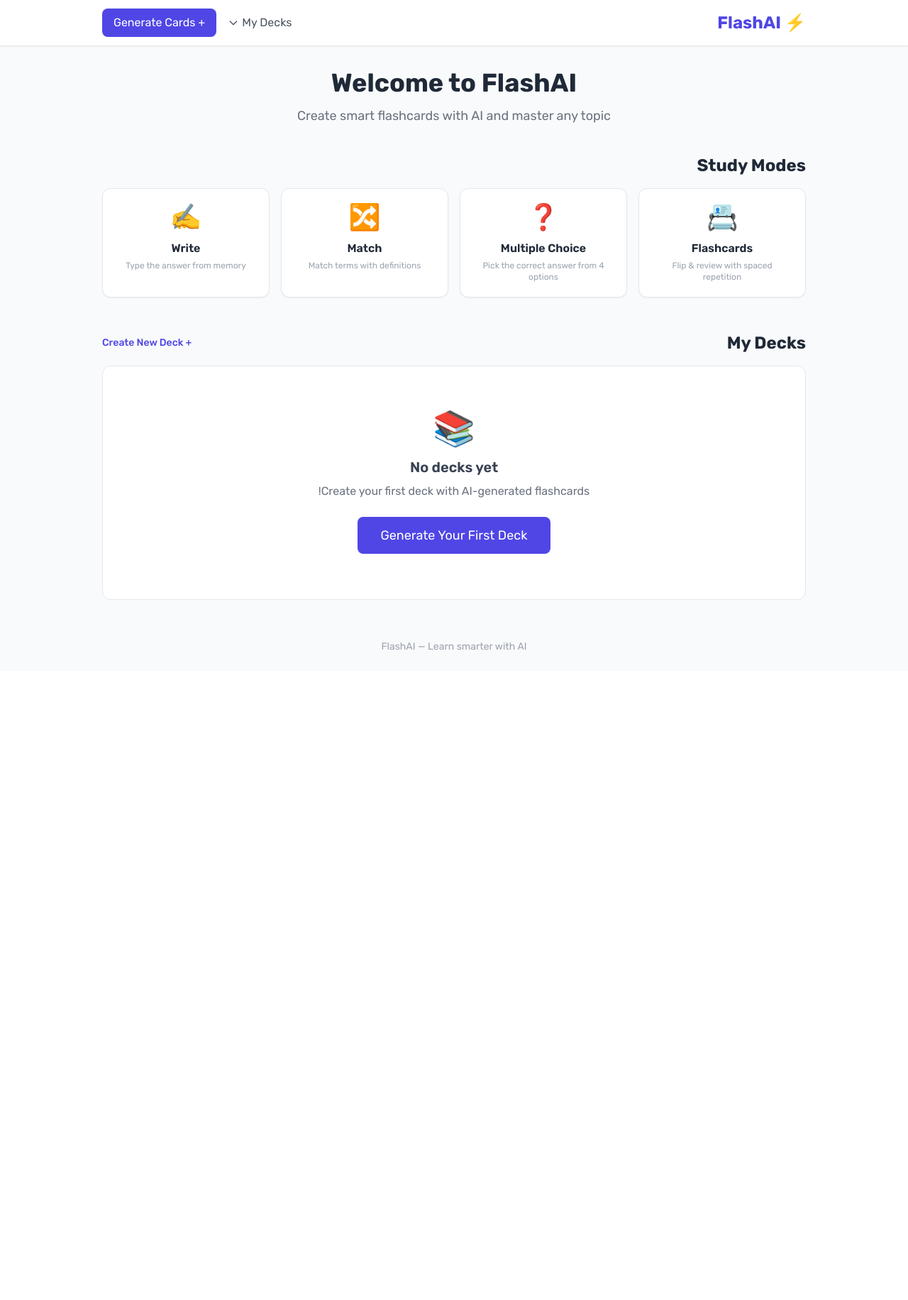
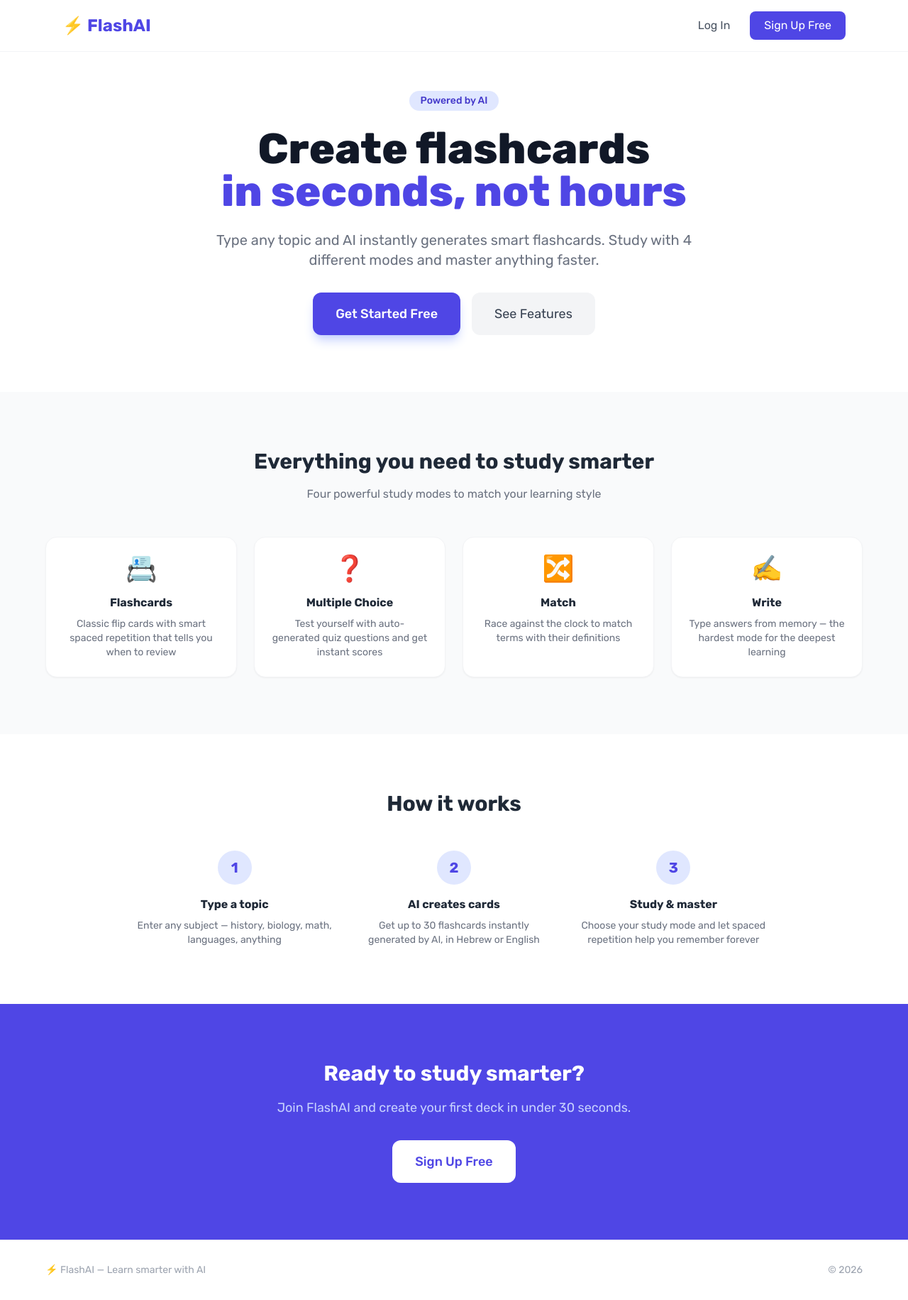
Before and after one commit to eithanhaletsky-hub/flashai, a Flask app: page / in a window 1280 px wide. Shown: the whole page at 71% size. Before the commit the page ends 916 px from the top, so only its background shows below. Run offline with Flask 3, Linux system fonts and the light colour scheme; some libraries are stand-ins or nearby versions.

Commit message:
Add user auth, landing page, and professional README

```diff
--- a/app/routes/main.py
+++ b/app/routes/main.py
@@ -1,18 +1,22 @@
 from flask import Blueprint, render_template, jsonify
+from flask_login import current_user, login_required
 from app.models import Deck
 
 main_bp = Blueprint("main", __name__)
 
 
 @main_bp.route("/")
-def index():
-    decks = Deck.query.order_by(Deck.created_at.desc()).all()
-    return render_template("index.html", decks=decks)
+def landing():
+    if current_user.is_authenticated:
+        decks = Deck.query.filter_by(user_id=current_user.id).order_by(Deck.created_at.desc()).all()
+        return render_template("index.html", decks=decks)
+    return render_template("landing.html")
 
 
 @main_bp.route("/api/decks")
+@login_required
 def api_decks():
-    decks = Deck.query.order_by(Deck.created_at.desc()).all()
+    decks = Deck.query.filter_by(user_id=current_user.id).order_by(Deck.created_at.desc()).all()
     return jsonify([
         {"id": d.id, "name": d.name, "card_count": d.card_count}
         for d in decks
--- a/app/templates/base.html
+++ b/app/templates/base.html
@@ -12,10 +12,11 @@
 <body class="bg-gray-50 min-h-screen font-['Rubik']">
     <nav class="bg-white shadow-sm border-b border-gray-200 relative z-50">
         <div class="max-w-5xl mx-auto px-4 py-3 flex items-center justify-between">
-            <a href="{{ url_for('main.index') }}" class="text-2xl font-bold text-indigo-600">
+            <a href="{{ url_for('main.landing') }}" class="text-2xl font-bold text-indigo-600">
                 &#x26A1; FlashAI
             </a>
             <div class="flex gap-4 items-center">
+                {% if current_user.is_authenticated %}
                 <div class="relative" id="decks-dropdown">
                     <button onclick="toggleDropdown()" class="text-gray-600 hover:text-indigo-600 transition flex items-center gap-1">
                         My Decks
@@ -24,13 +25,21 @@
                     <div id="dropdown-menu" class="hidden absolute left-0 mt-2 w-64 bg-white rounded-xl shadow-lg border border-gray-200 py-2 z-50">
                         <div id="dropdown-decks"></div>
                         <div class="border-t border-gray-100 mt-1 pt-1">
-                            <a href="{{ url_for('main.index') }}" class="block px-4 py-2 text-sm text-indigo-600 hover:bg-gray-50">View All Decks</a>
+                            <a href="{{ url_for('main.landing') }}" class="block px-4 py-2 text-sm text-indigo-600 hover:bg-gray-50">View All Decks</a>
                         </div>
                     </div>
                 </div>
                 <a href="{{ url_for('cards.generate') }}" class="bg-indigo-600 text-white px-4 py-2 rounded-lg hover:bg-indigo-700 transition">
                     + Generate Cards
                 </a>
+                <span class="text-gray-400 text-sm">{{ current_user.username }}</span>
+                <a href="{{ url_for('auth.logout') }}" class="text-gray-500 hover:text-red-500 transition text-sm">
+                    Log Out
+                </a>
+                {% else %}
+                <a href="{{ url_for('auth.login') }}" class="text-gray-600 hover:text-indigo-600 transition">Log In</a>
+                <a href="{{ url_for('auth.register') }}" class="bg-indigo-600 text-white px-4 py-2 rounded-lg hover:bg-indigo-700 transition">Sign Up</a>
+                {% endif %}
             </div>
         </div>
     </nav>
@@ -56,6 +65,7 @@
     </footer>
 
     <script src="{{ url_for('static', filename='js/app.js') }}"></script>
+    {% if current_user.is_authenticated %}
     <script>
     function toggleDropdown() {
         const menu = document.getElementById('dropdown-menu');
@@ -64,7 +74,7 @@
     }
     document.addEventListener('click', (e) => {
         const dd = document.getElementById('decks-dropdown');
-        if (!dd.contains(e.target)) document.getElementById('dropdown-menu').classList.add('hidden');
+        if (dd && !dd.contains(e.target)) document.getElementById('dropdown-menu').classList.add('hidden');
     });
     function loadDecks() {
         fetch('/api/decks').then(r => r.json()).then(decks => {
@@ -82,6 +92,7 @@
         });
     }
     </script>
+    {% endif %}
     {% block scripts %}{% endblock %}
 </body>
 </html>
--- a/app/templates/index.html
+++ b/app/templates/index.html
@@ -3,7 +3,7 @@
 
 {% block content %}
 <div class="text-center mb-10">
-    <h1 class="text-4xl font-bold text-gray-800 mb-3">Welcome to FlashAI</h1>
+    <h1 class="text-4xl font-bold text-gray-800 mb-3">Welcome back, {{ current_user.username }}!</h1>
     <p class="text-lg text-gray-500">Create smart flashcards with AI and master any topic</p>
 </div>
 
--- /dev/null
+++ b/app/templates/landing.html
@@ -0,0 +1,123 @@
+<!DOCTYPE html>
+<html lang="en">
+<head>
+    <meta charset="UTF-8">
+    <meta name="viewport" content="width=device-width, initial-scale=1.0">
+    <title>FlashAI — Learn Smarter with AI Flashcards</title>
+    <script src="https://cdn.tailwindcss.com"></script>
+    <link href="https://fonts.googleapis.com/css2?family=Rubik:wght@400;500;600;700;800&display=swap" rel="stylesheet">
+    <style>body { font-family: 'Rubik', sans-serif; }</style>
+</head>
+<body class="bg-white">
+
+    <!-- Navbar -->
+    <nav class="fixed w-full top-0 bg-white/80 backdrop-blur-md z-50 border-b border-gray-100">
+        <div class="max-w-6xl mx-auto px-6 py-4 flex items-center justify-between">
+            <span class="text-2xl font-bold text-indigo-600">&#x26A1; FlashAI</span>
+            <div class="flex gap-3">
+                <a href="{{ url_for('auth.login') }}" class="text-gray-600 hover:text-indigo-600 transition px-4 py-2">Log In</a>
+                <a href="{{ url_for('auth.register') }}" class="bg-indigo-600 text-white px-5 py-2 rounded-lg hover:bg-indigo-700 transition">Sign Up Free</a>
+            </div>
+        </div>
+    </nav>
+
+    <!-- Hero -->
+    <section class="pt-32 pb-20 px-6">
+        <div class="max-w-4xl mx-auto text-center">
+            <div class="inline-block bg-indigo-100 text-indigo-700 text-sm font-medium px-4 py-1 rounded-full mb-6">
+                Powered by AI
+            </div>
+            <h1 class="text-5xl md:text-6xl font-extrabold text-gray-900 leading-tight mb-6">
+                Create flashcards<br>
+                <span class="text-indigo-600">in seconds, not hours</span>
+            </h1>
+            <p class="text-xl text-gray-500 mb-8 max-w-2xl mx-auto">
+                Type any topic and AI instantly generates smart flashcards. Study with 4 different modes and master anything faster.
+            </p>
+            <div class="flex gap-4 justify-center">
+                <a href="{{ url_for('auth.register') }}" class="bg-indigo-600 text-white px-8 py-4 rounded-xl hover:bg-indigo-700 transition text-lg font-medium shadow-lg shadow-indigo-200">
+                    Get Started Free
+                </a>
+                <a href="#features" class="bg-gray-100 text-gray-700 px-8 py-4 rounded-xl hover:bg-gray-200 transition text-lg">
+                    See Features
+                </a>
+            </div>
+        </div>
+    </section>
+
+    <!-- Features -->
+    <section id="features" class="py-20 bg-gray-50 px-6">
+        <div class="max-w-6xl mx-auto">
+            <h2 class="text-3xl font-bold text-center text-gray-800 mb-4">Everything you need to study smarter</h2>
+            <p class="text-center text-gray-500 mb-12">Four powerful study modes to match your learning style</p>
+
+            <div class="grid grid-cols-1 md:grid-cols-2 lg:grid-cols-4 gap-6">
+                <div class="bg-white rounded-2xl p-6 shadow-sm border border-gray-100 text-center">
+                    <div class="text-4xl mb-4">&#x1F4C7;</div>
+                    <h3 class="font-bold text-gray-800 mb-2">Flashcards</h3>
+                    <p class="text-gray-500 text-sm">Classic flip cards with smart spaced repetition that tells you when to review</p>
+                </div>
+                <div class="bg-white rounded-2xl p-6 shadow-sm border border-gray-100 text-center">
+                    <div class="text-4xl mb-4">&#x2753;</div>
+                    <h3 class="font-bold text-gray-800 mb-2">Multiple Choice</h3>
+                    <p class="text-gray-500 text-sm">Test yourself with auto-generated quiz questions and get instant scores</p>
+                </div>
+                <div class="bg-white rounded-2xl p-6 shadow-sm border border-gray-100 text-center">
+                    <div class="text-4xl mb-4">&#x1F500;</div>
+                    <h3 class="font-bold text-gray-800 mb-2">Match</h3>
+                    <p class="text-gray-500 text-sm">Race against the clock to match terms with their definitions</p>
+                </div>
+                <div class="bg-white rounded-2xl p-6 shadow-sm border border-gray-100 text-center">
+                    <div class="text-4xl mb-4">&#x270D;&#xFE0F;</div>
+                    <h3 class="font-bold text-gray-800 mb-2">Write</h3>
+                    <p class="text-gray-500 text-sm">Type answers from memory — the hardest mode for the deepest learning</p>
+                </div>
+            </div>
+        </div>
+    </section>
+
+    <!-- How it works -->
+    <section class="py-20 px-6">
+        <div class="max-w-4xl mx-auto">
+            <h2 class="text-3xl font-bold text-center text-gray-800 mb-12">How it works</h2>
+            <div class="grid grid-cols-1 md:grid-cols-3 gap-8">
+                <div class="text-center">
+                    <div class="w-12 h-12 bg-indigo-100 text-indigo-600 rounded-full flex items-center justify-center text-xl font-bold mx-auto mb-4">1</div>
+                    <h3 class="font-bold text-gray-800 mb-2">Type a topic</h3>
+                    <p class="text-gray-500 text-sm">Enter any subject — history, biology, math, languages, anything</p>
+                </div>
+                <div class="text-center">
+                    <div class="w-12 h-12 bg-indigo-100 text-indigo-600 rounded-full flex items-center justify-center text-xl font-bold mx-auto mb-4">2</div>
+                    <h3 class="font-bold text-gray-800 mb-2">AI creates cards</h3>
+                    <p class="text-gray-500 text-sm">Get up to 30 flashcards instantly generated by AI, in Hebrew or English</p>
+                </div>
+                <div class="text-center">
+                    <div class="w-12 h-12 bg-indigo-100 text-indigo-600 rounded-full flex items-center justify-center text-xl font-bold mx-auto mb-4">3</div>
+                    <h3 class="font-bold text-gray-800 mb-2">Study & master</h3>
+                    <p class="text-gray-500 text-sm">Choose your study mode and let spaced repetition help you remember forever</p>
+                </div>
+            </div>
+        </div>
+    </section>
+
+    <!-- CTA -->
+    <section class="py-20 bg-indigo-600 px-6">
+        <div class="max-w-3xl mx-auto text-center">
+            <h2 class="text-3xl font-bold text-white mb-4">Ready to study smarter?</h2>
+            <p class="text-indigo-200 mb-8 text-lg">Join FlashAI and create your first deck in under 30 seconds.</p>
+            <a href="{{ url_for('auth.register') }}" class="inline-block bg-white text-indigo-600 px-8 py-4 rounded-xl hover:bg-gray-100 transition text-lg font-medium">
+                Sign Up Free
+            </a>
+        </div>
+    </section>
+
+    <!-- Footer -->
+    <footer class="py-8 px-6 border-t border-gray-100">
+        <div class="max-w-6xl mx-auto flex items-center justify-between">
+            <span class="text-gray-400 text-sm">&#x26A1; FlashAI &mdash; Learn smarter with AI</span>
+            <span class="text-gray-400 text-sm">&copy; 2026</span>
+        </div>
+    </footer>
+
+</body>
+</html>
--- a/app/templates/study.html
+++ b/app/templates/study.html
@@ -51,7 +51,7 @@
         <h2 class="text-3xl font-bold text-gray-800 mb-2">Session Complete!</h2>
         <p class="text-gray-500 mb-2">You reviewed <span id="total-reviewed" class="font-semibold text-indigo-600"></span> cards</p>
         <p class="text-gray-500 mb-8">Come back tomorrow for your next review</p>
-        <a href="{{ url_for('main.index') }}" class="inline-block bg-indigo-600 text-white px-8 py-3 rounded-lg hover:bg-indigo-700 transition">
+        <a href="{{ url_for('main.landing') }}" class="inline-block bg-indigo-600 text-white px-8 py-3 rounded-lg hover:bg-indigo-700 transition">
             Back to Home
         </a>
     </div>
@@ -61,7 +61,7 @@
         <div class="text-6xl mb-4">&#x2705;</div>
         <h2 class="text-2xl font-semibold text-gray-700 mb-2">All caught up!</h2>
         <p class="text-gray-500 mb-6">No cards due for review right now. Check back later.</p>
-        <a href="{{ url_for('main.index') }}" class="inline-block bg-indigo-600 text-white px-8 py-3 rounded-lg hover:bg-indigo-700 transition">
+        <a href="{{ url_for('main.landing') }}" class="inline-block bg-indigo-600 text-white px-8 py-3 rounded-lg hover:bg-indigo-700 transition">
             Back to Home
         </a>
     </div>
--- a/requirements.txt
+++ b/requirements.txt
@@ -1,4 +1,6 @@
 flask==3.1.3
 flask-sqlalchemy==3.1.1
+flask-login==0.6.3
 google-genai==2.8.0
 python-dotenv==1.1.0
+werkzeug==3.1.3
```
Also changed, not shown: app/__init__.py (+11 -0 lines), app/models.py (+23 -0 lines), app/routes/auth.py (added, +79 -0 lines), app/routes/cards.py (+18 -2 lines), app/routes/study.py (+6 -1 lines), app/templates/auth/login.html (added, +33 -0 lines), app/templates/auth/register.html (added, +43 -0 lines), README.md.
